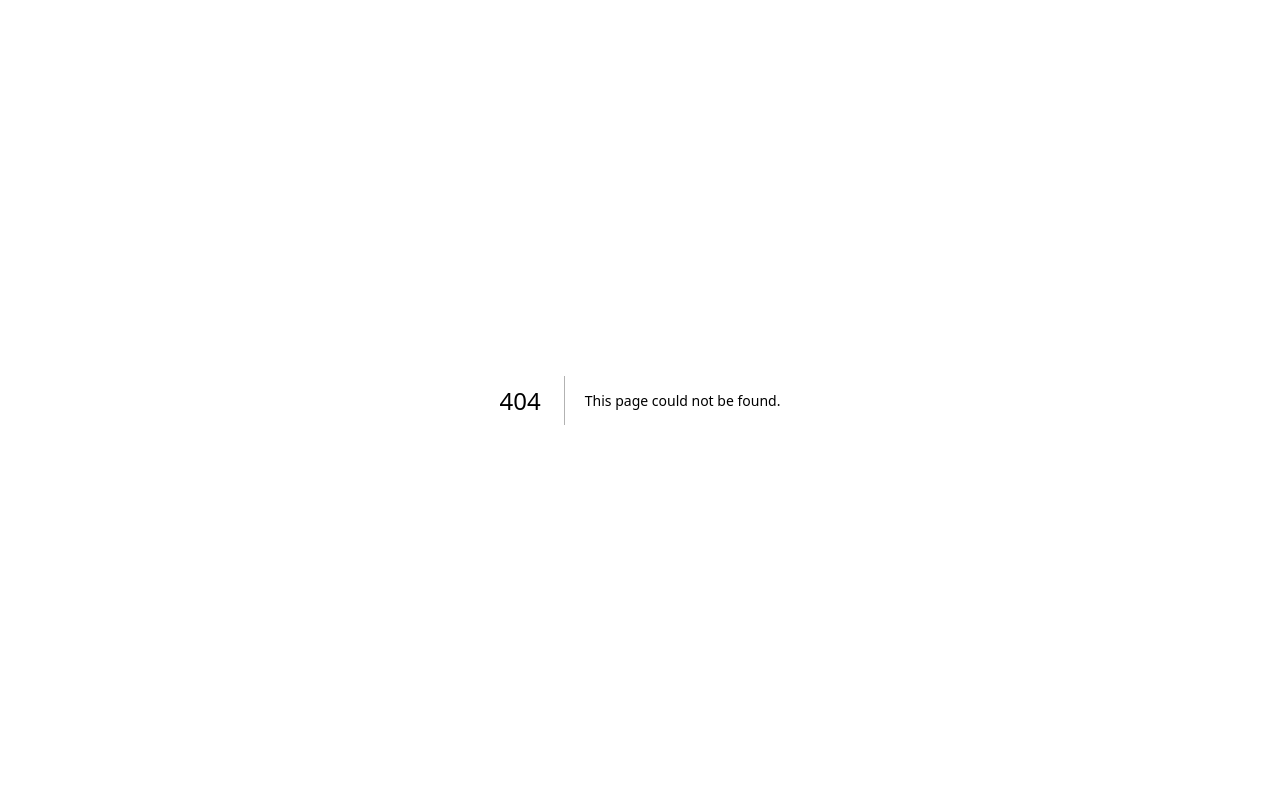
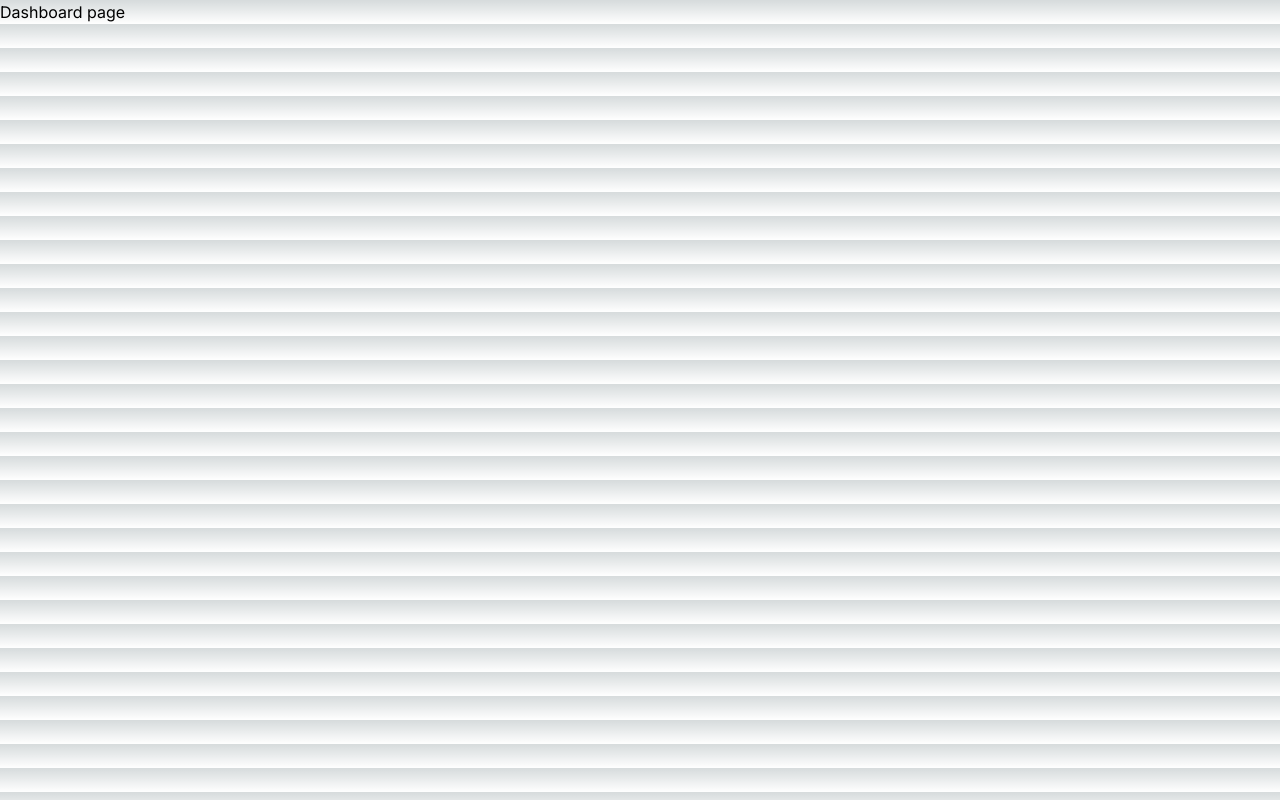
Before and after one commit to ask-t/CS490R_Authentication, a Next.js app: page /dashboard in a window 1280 px wide. Before the commit this address had no page. Built offline with nearby package versions, Linux system fonts and the light colour scheme.

Commit message:
initial commit

```diff
--- /dev/null
+++ b/app/dashboard/page.tsx
@@ -0,0 +1,9 @@
+import React from 'react'
+
+const DashboardPage = () => {
+  return (
+    <div>Dashboard page</div>
+  )
+}
+
+export default DashboardPage
```
